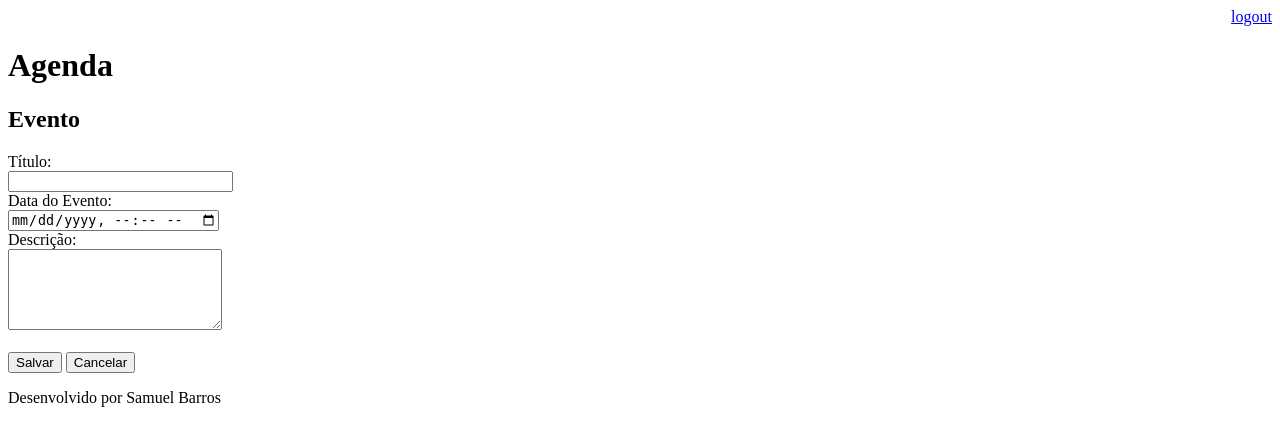
After one commit to SamuelMeloB/agenda, a Django app: page /agenda/evento/ in a window 1280 px wide. The commit adds this page. Shown: the top 446 px of the page. Run offline with Django 3.2, Linux system fonts and the light colour scheme; a user stored in the database is signed in.

Commit message:
Incluido template para inserçao de eventos da agenda. Incluido o gitignore para arquivos compilados.

```diff
--- a/agenda/urls.py
+++ b/agenda/urls.py
@@ -23,6 +23,8 @@ urlpatterns = [
     path('hello/<nome>/<int:idade>/', views.hello),
     path('eventos/<titulo_evento>/', views.eventos),
     path('agenda/', views.lista_eventos),
+    path('agenda/evento/',views.evento),
+    path('agenda/evento/submit',views.submit_evento),
     path('', RedirectView.as_view(url = '/agenda/')), #ou colocar views.index e descomitar no views
     path('login/',views.login_user),
     path('login/submit', views.submit_login),
--- a/core/views.py
+++ b/core/views.py
@@ -42,3 +42,20 @@ def lista_eventos(request): #nao instancie dentro do login senao buga
     evento = Evento.objects.filter(usuario=usuario) #filter(usuario=usuario)
     dados = {'eventos': evento}
     return render(request, 'agenda.html', dados)
+
+@login_required(login_url='/login/')
+def evento(request):
+    return render(request, 'evento.html')
+
+@login_required(login_url='/login/')
+def submit_evento(request):
+    if request.POST:
+        usuario = request.user
+        titulo = request.POST.get('titulo')
+        data_evento = request.POST.get('data_evento')
+        descricao = request.POST.get('descricao')
+        Evento.objects.create(titulo=titulo,
+                              data_evento=data_evento,
+                              descricao=descricao,
+                              usuario=usuario)
+    return redirect('/')
--- a/templates/agenda.html
+++ b/templates/agenda.html
@@ -2,7 +2,9 @@
 
 {% block content %}
     <h2>Agendamentos</h2>
-
+    <a href="evento">
+        <button type="button">Novo Evento</button>
+    </a>
     <ul style="font-size:18px ">
         {% for evento in eventos %}
             <li>{{evento.titulo}} - {{evento.get_data_evento}} </li>
--- /dev/null
+++ b/templates/evento.html
@@ -0,0 +1,25 @@
+{% extends "model-page.html" %}
+
+{% block content %}
+
+<h2>Evento</h2>
+
+<form action="submit" method="POST"> {% csrf_token %}
+    <label>Título: </label>
+    <br>
+    <input type = "text" name="titulo" size="25">
+    <br>
+    <label>Data do Evento: </label>
+    <br>
+    <input type="datetime-local" name="data_evento">
+    <br>
+    <label>Descrição: </label>
+    <br>
+    <textarea name ="descricao" rows="5" cols = "24"></textarea>
+    <br><br>
+    <button type="submit">Salvar</button>
+    <a href="/">
+        <button type="button">Cancelar</button>
+    </a>
+</form>
+{% endblock %}
```
Also changed, not shown: db.sqlite3, 1 other file.
